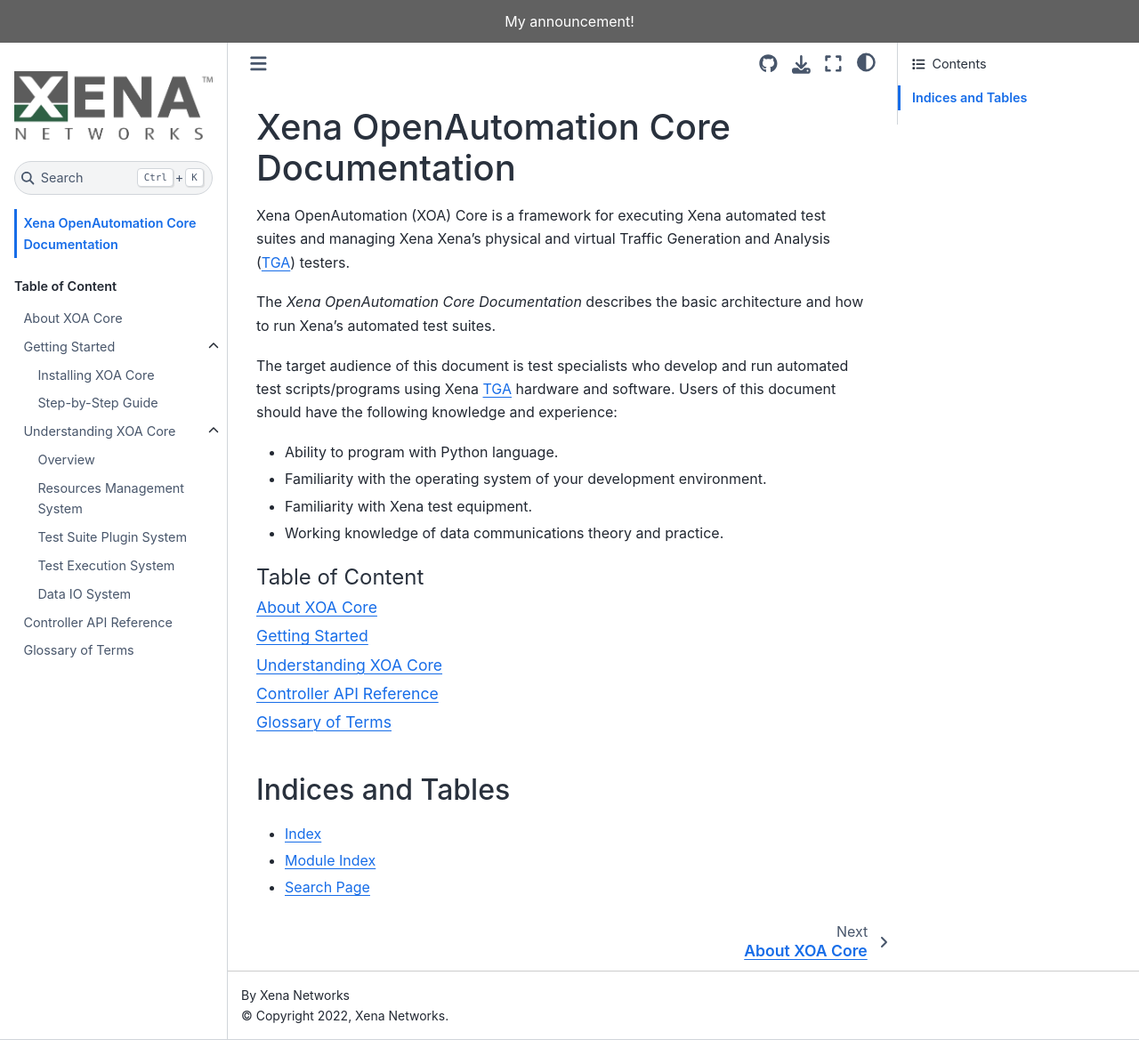
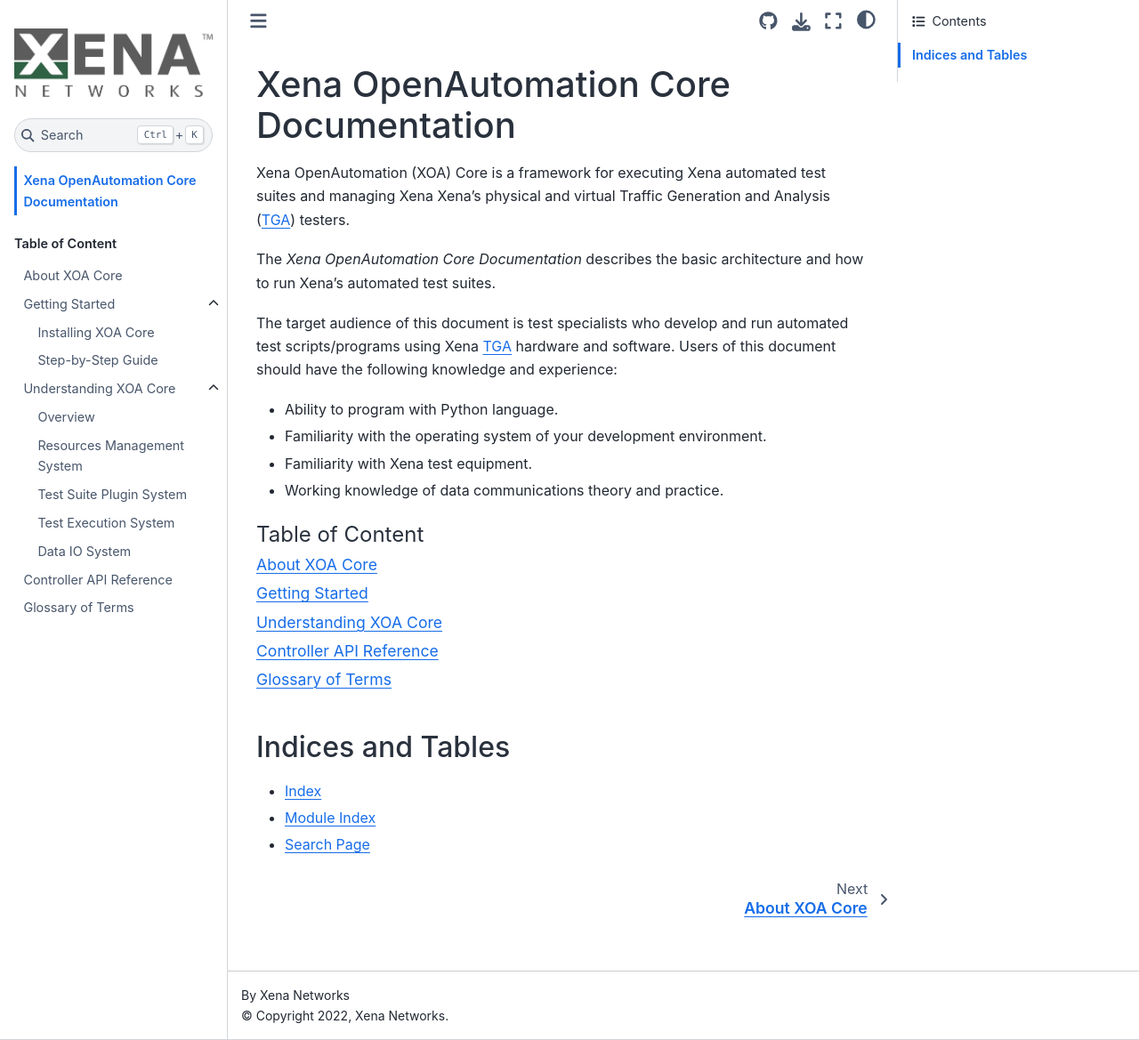
Before and after one commit to xenanetworks/open-automation-core, a Sphinx documentation site: the page built from docs/source/index.rst, in a window 1280 px wide and 1169 px high. Shown: the whole window at 89% size. Built offline with Sphinx 7.4.7 and the Sphinx Book theme 1.1.4, drawn with Linux system fonts in a browser that asks for light colours.

Commit message:
fix html theme option

```diff
--- a/docs/source/conf.py
+++ b/docs/source/conf.py
@@ -136,7 +136,6 @@
     "show_toc_level": 2,
     "use_download_button": True,
     "show_navbar_depth": 2,
-    "announcement": "My announcement!",
 }
 
 html_split_index = True
```
